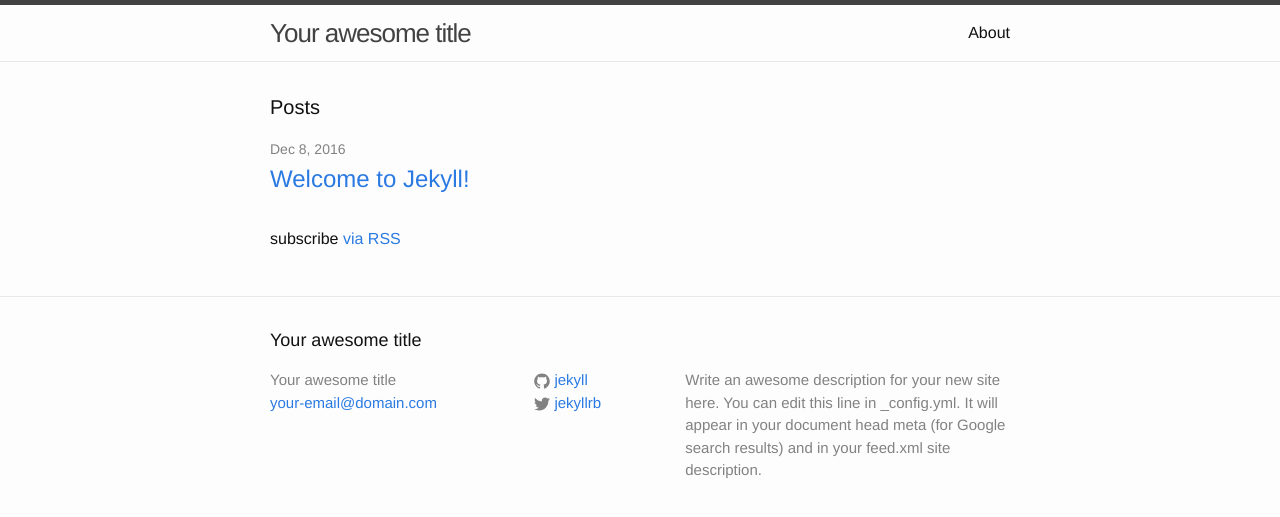
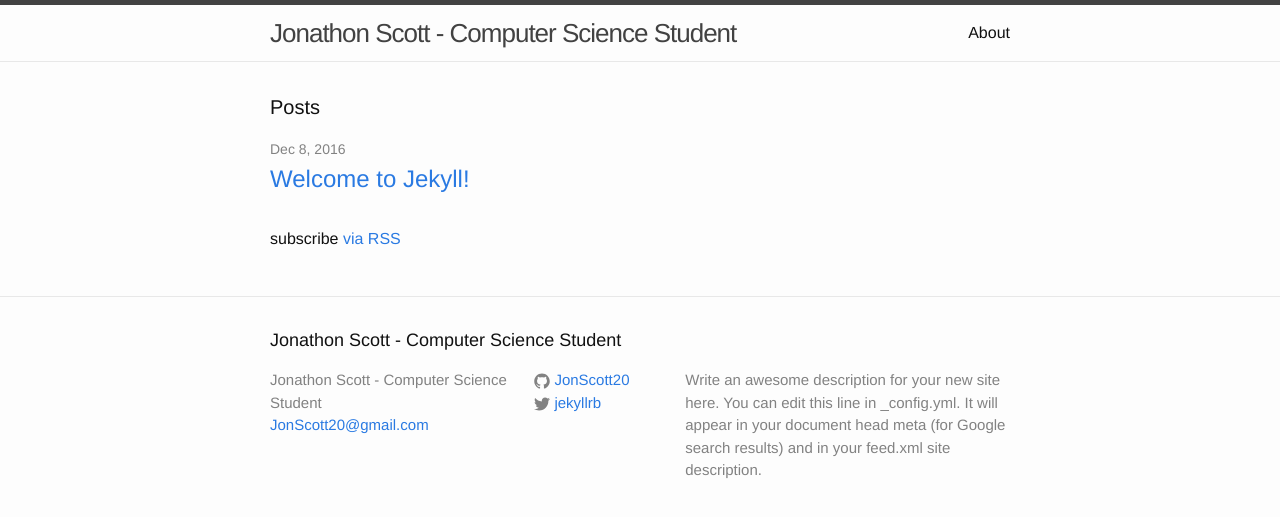
Before and after one commit to JonScott20/JonScott20.github.io, a Jekyll site: the page built from index.html, in a window 1280 px wide. Shown: the top 517 px of the page. Built offline with Jekyll 4.4.1, drawn with Linux system fonts in a browser that asks for light colours.

Commit message:
Trying to change settings on home page

```diff
--- a/_config.yml
+++ b/_config.yml
@@ -6,8 +6,8 @@
 # 'jekyll serve'. If you change this file, please restart the server process.
 
 # Site settings
-title: Your awesome title
-email: your-email@domain.com
+title: Jonathon Scott - Computer Science Student
+email: JonScott20@gmail.com
 description: > # this means to ignore newlines until "baseurl:"
   Write an awesome description for your new site here. You can edit this
   line in _config.yml. It will appear in your document head meta (for
@@ -15,7 +15,7 @@ description: > # this means to ignore newlines until "baseurl:"
 baseurl: "" # the subpath of your site, e.g. /blog
 url: "http://yourdomain.com" # the base hostname & protocol for your site
 twitter_username: jekyllrb
-github_username:  jekyll
+github_username:  JonScott20
 
 # Build settings
 markdown: kramdown
```
